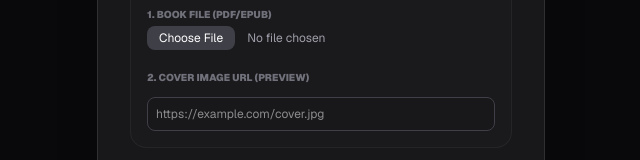
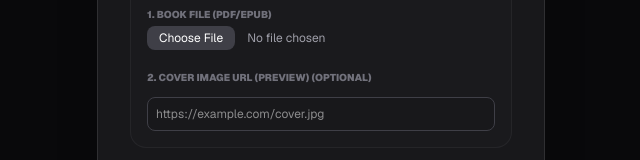
Before and after one commit to saleemm1/payonce-cash, a Next.js app: page /create/books in a window 1280 px wide. Shown: the part 302-462 px from the top of the page, without its empty margins (319-959 px from the left). Built offline with nearby package versions, Linux system fonts and the light colour scheme; no server answers.

Commit message:
Update page.js

```diff
--- a/app/create/books/page.js
+++ b/app/create/books/page.js
@@ -87,7 +87,7 @@ export default function BookUploadPage() {
           <label className="text-[10px] text-zinc-500 uppercase font-black">1. Book File (PDF/EPUB)</label>
           <input required type="file" accept=".pdf,.epub" onChange={(e)=>setFile(e.target.files[0])} className="w-full text-xs text-zinc-400 file:bg-zinc-700 file:text-white file:border-0 file:px-3 file:py-1 file:rounded-lg file:mr-3 cursor-pointer" />
 
-          <label className="text-[10px] text-zinc-500 uppercase font-black block mt-2">2. Cover Image URL (Preview)</label>
+          <label className="text-[10px] text-zinc-500 uppercase font-black block mt-2">2. Cover Image URL (Preview) (Optional)</label>
           <input type="url" placeholder="https://example.com/cover.jpg" value={previewLink} onChange={(e)=>setPreviewLink(e.target.value)} className="w-full p-2 bg-zinc-900 border border-zinc-700 rounded-lg text-xs outline-none focus:border-green-500" />
         </div>
 
```
